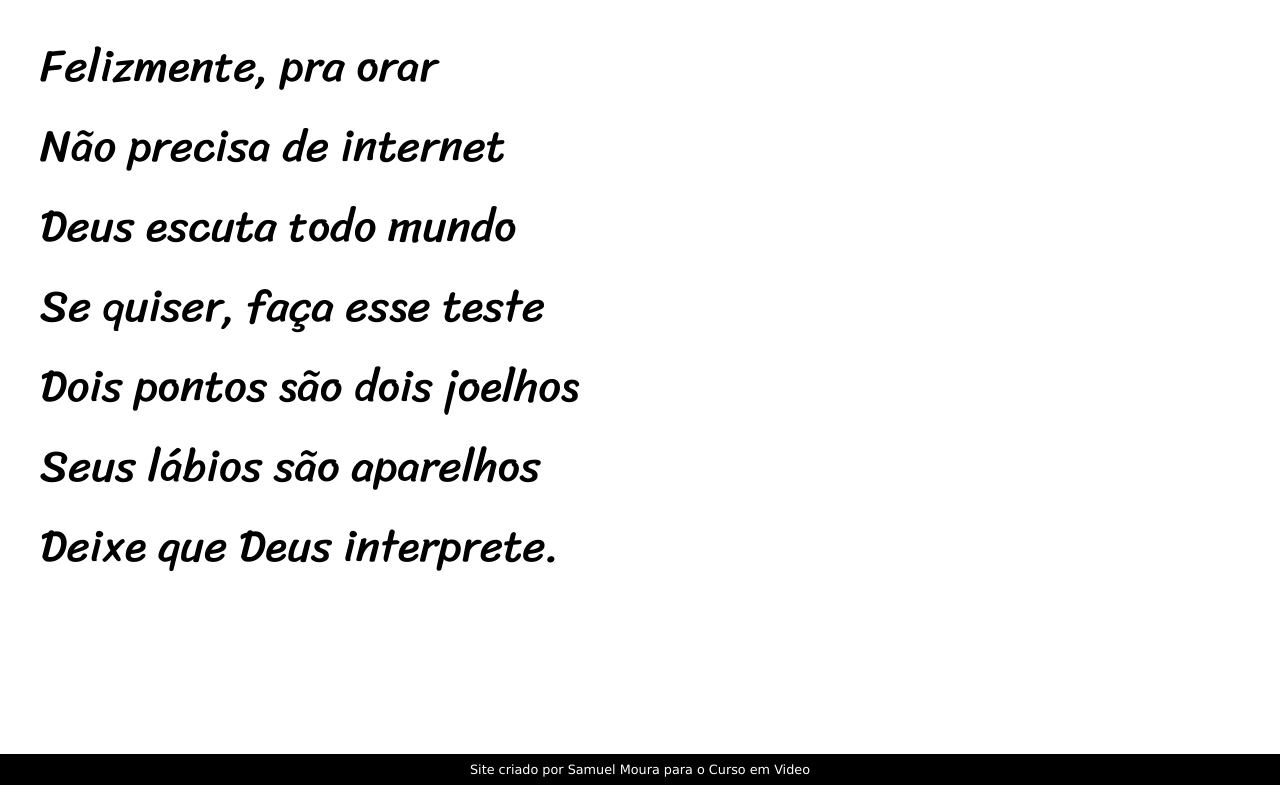
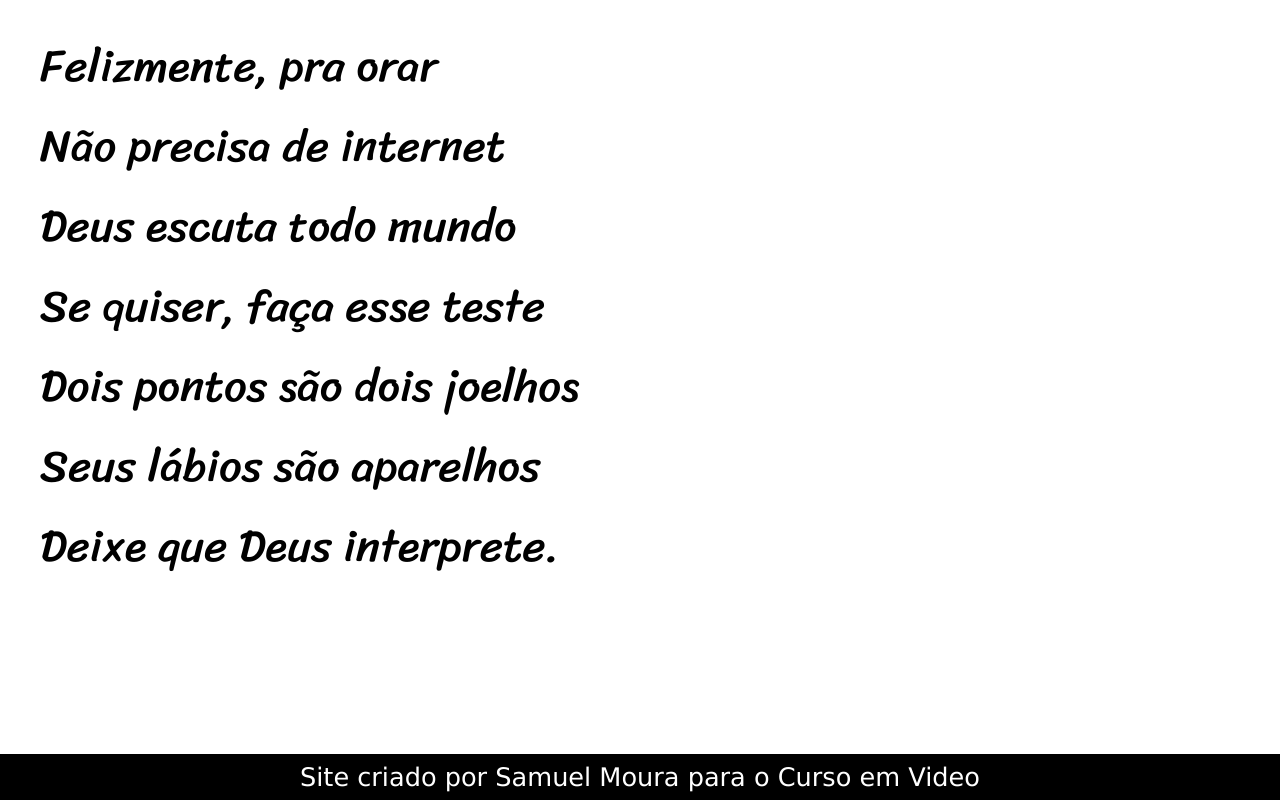
Before and after one commit to SamuelMoura17/Projeto-Cordel, a plain HTML site: page index.html in a window 1280 px wide. Shown: the part 4895-5695 px from the top of the page. Drawn offline with Linux system fonts and the light colour scheme.

Commit message:
Update style.css

```diff
--- a/estilo/style.css
+++ b/estilo/style.css
@@ -110,7 +110,7 @@ footer{
     color: white;
 
     font-family: Verdana, Geneva, Tahoma, sans-serif;
-    font-size: 0.8em;
+    font-size: 2vw;
 }
 
 footer > p{
```
